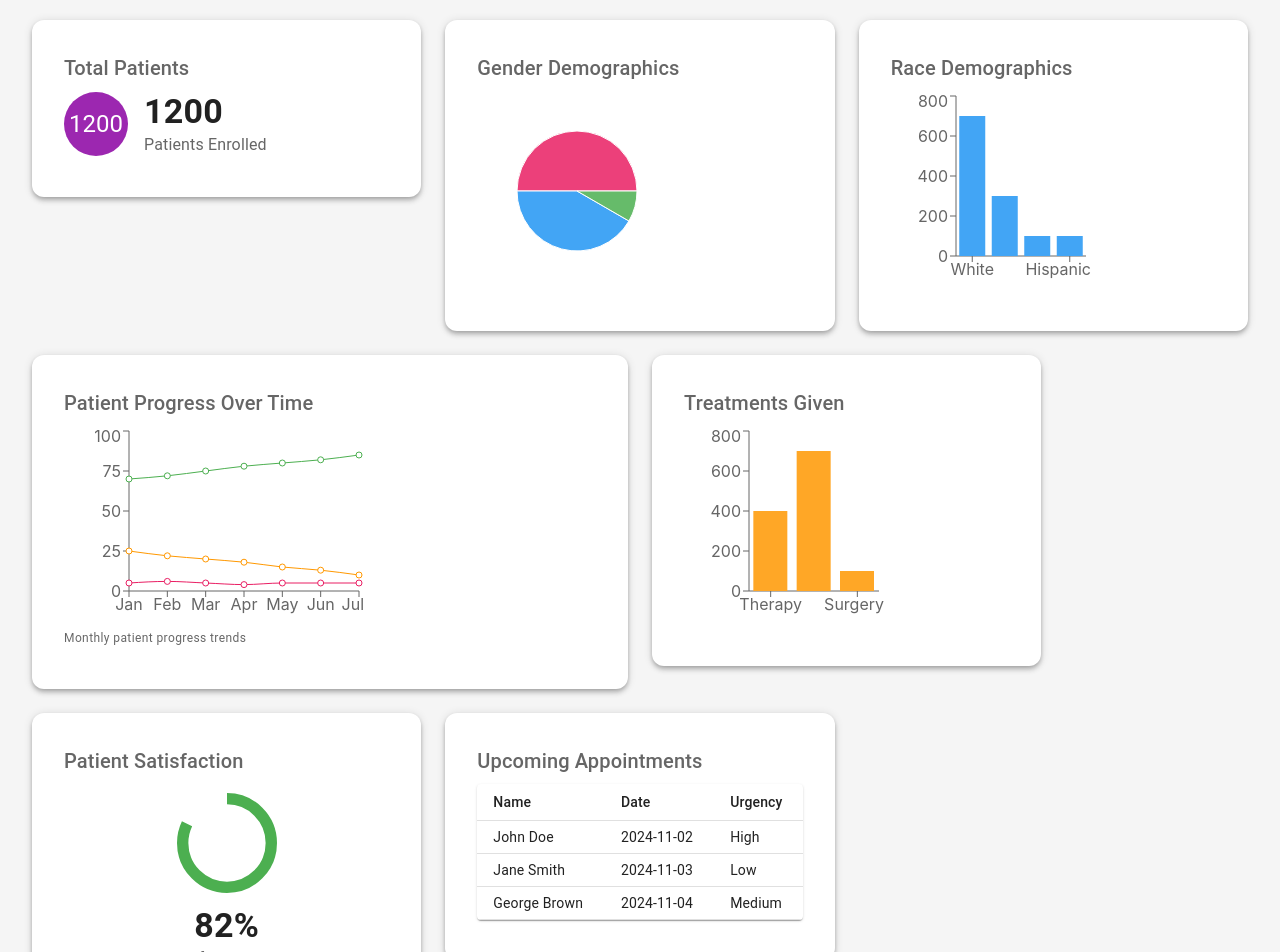
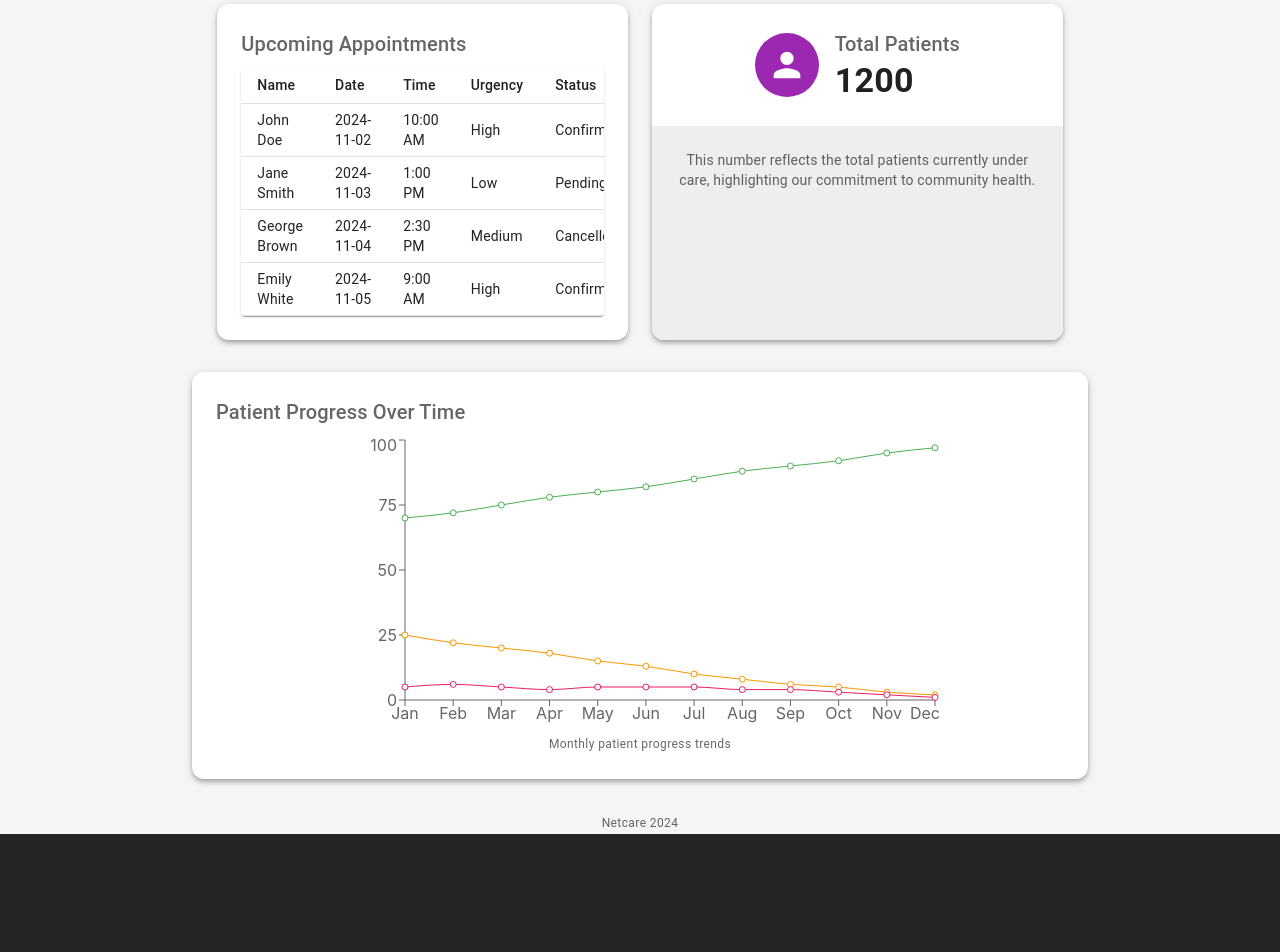
Before and after one commit to cfgcolumbus24/Team-15, a React (Create React App) app in the folder frontend/: page /home in a window 1280 px wide. Shown: the part 160-1112 px from the top of the page. After the commit the page ends 994 px from the top, so only its background shows below. Built offline with nearby package versions, Linux system fonts and the light colour scheme.

Commit message:
Updated Hoem page with simplified dashboard and UI

```diff
--- a/frontend/src/pages/home.tsx
+++ b/frontend/src/pages/home.tsx
@@ -5,7 +5,6 @@ import {
   CardContent,
   Typography,
   Grid,
-  CircularProgress,
   Avatar,
   Table,
   TableBody,
@@ -16,11 +15,6 @@ import {
   Paper,
 } from '@mui/material';
 import {
-  PieChart,
-  Pie,
-  Cell,
-  BarChart,
-  Bar,
   LineChart,
   Line,
   XAxis,
@@ -28,20 +22,10 @@ import {
   Tooltip,
 } from 'recharts';
 import { pink, blue, green, orange, purple, grey } from '@mui/material/colors';
+import PersonIcon from '@mui/icons-material/Person';
 
 // Sample hardcoded data
 const totalPatients = 1200;
-const demographicsData = [
-  { name: 'Male', value: 600 },
-  { name: 'Female', value: 500 },
-  { name: 'Other', value: 100 },
-];
-const raceData = [
-  { name: 'White', value: 700 },
-  { name: 'Black', value: 300 },
-  { name: 'Asian', value: 100 },
-  { name: 'Hispanic', value: 100 },
-];
 const patientProgressData = [
   { month: 'Jan', improved: 70, stable: 25, worsened: 5 },
   { month: 'Feb', improved: 72, stable: 22, worsened: 6 },
@@ -50,27 +34,34 @@ const patientProgressData = [
   { month: 'May', improved: 80, stable: 15, worsened: 5 },
   { month: 'Jun', improved: 82, stable: 13, worsened: 5 },
   { month: 'Jul', improved: 85, stable: 10, worsened: 5 },
-];
-const treatmentData = [
-  { treatment: 'Therapy', count: 400 },
-  { treatment: 'Medication', count: 700 },
-  { treatment: 'Surgery', count: 100 },
-];
-const satisfactionLevel = 82;
-const upcomingAppointments = [
-  { name: 'John Doe', date: '2024-11-02', urgency: 'High' },
-  { name: 'Jane Smith', date: '2024-11-03', urgency: 'Low' },
-  { name: 'George Brown', date: '2024-11-04', urgency: 'Medium' },
+  { month: 'Aug', improved: 88, stable: 8, worsened: 4 },
+  { month: 'Sep', improved: 90, stable: 6, worsened: 4 },
+  { month: 'Oct', improved: 92, stable: 5, worsened: 3 },
+  { month: 'Nov', improved: 95, stable: 3, worsened: 2 },
+  { month: 'Dec', improved: 97, stable: 2, worsened: 1 },
 ];
 
-// Colors for the charts
-const COLORS = [pink[400], blue[400], green[400], orange[400]];
+const upcomingAppointments = [
+  { name: 'John Doe', date: '2024-11-02', time: '10:00 AM', urgency: 'High', status: 'Confirmed' },
+  { name: 'Jane Smith', date: '2024-11-03', time: '1:00 PM', urgency: 'Low', status: 'Pending' },
+  { name: 'George Brown', date: '2024-11-04', time: '2:30 PM', urgency: 'Medium', status: 'Cancelled' },
+  { name: 'Emily White', date: '2024-11-05', time: '9:00 AM', urgency: 'High', status: 'Confirmed' },
+];
 
-const HomePage: React.FC = () => {
+const Home: React.FC = () => {
   return (
-    <Box p={4} bgcolor={grey[100]} minHeight="100vh">
+    <Box p={0} bgcolor={grey[100]} minHeight="100vh">
       {/* Header */}
-      <Box textAlign="center" mb={4} p={2} bgcolor={blue[700]} color="white" borderRadius={2}>
+      <Box
+        textAlign="center"
+        mb={4}
+        p={3}
+        sx={{
+          background: `linear-gradient(135deg, ${blue[800]} 30%, ${blue[600]} 90%)`,
+          color: 'white',
+          borderRadius: 0,
+        }}
+      >
         <Typography variant="h3" fontWeight="bold">
           Netcare Clinician Dashboard
         </Typography>
@@ -79,142 +70,11 @@ const HomePage: React.FC = () => {
         </Typography>
       </Box>
 
-      <Grid container spacing={3}>
-        {/* Total Patients Card */}
-        <Grid item xs={12} sm={6} md={4}>
-          <Card sx={{ boxShadow: 4, borderRadius: 3, p: 2 }}>
-            <CardContent>
-              <Typography variant="h6" color="text.secondary" gutterBottom>
-                Total Patients
-              </Typography>
-              <Box display="flex" alignItems="center">
-                <Avatar sx={{ bgcolor: purple[500], width: 64, height: 64, mr: 2 }}>
-                  <Typography variant="h5" color="white">
-                    {totalPatients}
-                  </Typography>
-                </Avatar>
-                <Box>
-                  <Typography variant="h4" fontWeight="bold" color="text.primary">
-                    {totalPatients}
-                  </Typography>
-                  <Typography color="text.secondary">Patients Enrolled</Typography>
-                </Box>
-              </Box>
-            </CardContent>
-          </Card>
-        </Grid>
-
-        {/* Gender Demographics Card */}
-        <Grid item xs={12} sm={6} md={4}>
-          <Card sx={{ boxShadow: 4, borderRadius: 3, p: 2 }}>
-            <CardContent>
-              <Typography variant="h6" color="text.secondary" gutterBottom>
-                Gender Demographics
-              </Typography>
-              <PieChart width={200} height={200}>
-                <Pie
-                  data={demographicsData}
-                  dataKey="value"
-                  nameKey="name"
-                  cx="50%"
-                  cy="50%"
-                  outerRadius={60}
-                  fill="#8884d8"
-                >
-                  {demographicsData.map((entry, index) => (
-                    <Cell key={`cell-${index}`} fill={COLORS[index % COLORS.length]} />
-                  ))}
-                </Pie>
-                <Tooltip />
-              </PieChart>
-            </CardContent>
-          </Card>
-        </Grid>
-
-        {/* Race Demographics Card */}
-        <Grid item xs={12} sm={6} md={4}>
-          <Card sx={{ boxShadow: 4, borderRadius: 3, p: 2 }}>
-            <CardContent>
-              <Typography variant="h6" color="text.secondary" gutterBottom>
-                Race Demographics
-              </Typography>
-              <BarChart width={200} height={200} data={raceData}>
-                <XAxis dataKey="name" />
-                <YAxis />
-                <Tooltip />
-                <Bar dataKey="value" fill={blue[400]} />
-              </BarChart>
-            </CardContent>
-          </Card>
-        </Grid>
-
-        {/* Patient Progress Card */}
-        <Grid item xs={12} sm={6} md={6}>
-          <Card sx={{ boxShadow: 4, borderRadius: 3, p: 2 }}>
-            <CardContent>
-              <Typography variant="h6" color="text.secondary" gutterBottom>
-                Patient Progress Over Time
-              </Typography>
-              <LineChart width={300} height={200} data={patientProgressData}>
-                <XAxis dataKey="month" />
-                <YAxis />
-                <Tooltip />
-                <Line type="monotone" dataKey="improved" stroke={green[500]} />
-                <Line type="monotone" dataKey="stable" stroke={orange[500]} />
-                <Line type="monotone" dataKey="worsened" stroke={pink[500]} />
-              </LineChart>
-              <Typography variant="caption" color="text.secondary">
-                Monthly patient progress trends
-              </Typography>
-            </CardContent>
-          </Card>
-        </Grid>
-
-        {/* Treatments Given Card */}
-        <Grid item xs={12} sm={6} md={4}>
-          <Card sx={{ boxShadow: 4, borderRadius: 3, p: 2 }}>
-            <CardContent>
-              <Typography variant="h6" color="text.secondary" gutterBottom>
-                Treatments Given
-              </Typography>
-              <BarChart width={200} height={200} data={treatmentData}>
-                <XAxis dataKey="treatment" />
-                <YAxis />
-                <Tooltip />
-                <Bar dataKey="count" fill={orange[400]} />
-              </BarChart>
-            </CardContent>
-          </Card>
-        </Grid>
-
-        {/* Patient Satisfaction Card */}
-        <Grid item xs={12} sm={6} md={4}>
-          <Card sx={{ boxShadow: 4, borderRadius: 3, p: 2 }}>
-            <CardContent>
-              <Typography variant="h6" color="text.secondary" gutterBottom>
-                Patient Satisfaction
-              </Typography>
-              <Box textAlign="center" mt={2}>
-                <CircularProgress
-                  variant="determinate"
-                  value={satisfactionLevel}
-                  size={100}
-                  thickness={5}
-                  sx={{ color: green[500] }}
-                />
-                <Typography variant="h4" fontWeight="bold" color="text.primary" mt={1}>
-                  {satisfactionLevel}%
-                </Typography>
-                <Typography color="text.secondary">Satisfaction Level</Typography>
-              </Box>
-            </CardContent>
-          </Card>
-        </Grid>
-
+      <Grid container spacing={3} justifyContent="center">
         {/* Upcoming Appointments Card */}
         <Grid item xs={12} sm={6} md={4}>
-          <Card sx={{ boxShadow: 4, borderRadius: 3, p: 2 }}>
-            <CardContent>
+          <Card sx={{ boxShadow: 4, borderRadius: 3, height: '100%' }}>
+            <CardContent sx={{ padding: 3 }}>
               <Typography variant="h6" color="text.secondary" gutterBottom>
                 Upcoming Appointments
               </Typography>
@@ -224,7 +84,9 @@ const HomePage: React.FC = () => {
                     <TableRow>
                       <TableCell>Name</TableCell>
                       <TableCell>Date</TableCell>
+                      <TableCell>Time</TableCell>
                       <TableCell>Urgency</TableCell>
+                      <TableCell>Status</TableCell>
                     </TableRow>
                   </TableHead>
                   <TableBody>
@@ -232,7 +94,9 @@ const HomePage: React.FC = () => {
                       <TableRow key={index}>
                         <TableCell>{appointment.name}</TableCell>
                         <TableCell>{appointment.date}</TableCell>
+                        <TableCell>{appointment.time}</TableCell>
                         <TableCell>{appointment.urgency}</TableCell>
+                        <TableCell>{appointment.status}</TableCell>
                       </TableRow>
                     ))}
                   </TableBody>
@@ -241,9 +105,64 @@ const HomePage: React.FC = () => {
             </CardContent>
           </Card>
         </Grid>
+
+        {/* Total Patients Card */}
+        <Grid item xs={12} sm={6} md={4}>
+          <Card sx={{ boxShadow: 4, borderRadius: 3, height: '100%', display: 'flex', flexDirection: 'column' }}>
+            <CardContent sx={{ padding: 3, display: 'flex', alignItems: 'center', justifyContent: 'center' }}>
+              <Avatar sx={{ bgcolor: purple[500], width: 64, height: 64, mr: 2 }}>
+                <PersonIcon sx={{ fontSize: 40, color: 'white' }} />
+              </Avatar>
+              <Box textAlign="left">
+                <Typography variant="h6" color="text.secondary">
+                  Total Patients
+                </Typography>
+                <Typography variant="h4" fontWeight="bold" color="text.primary">
+                  {totalPatients}
+                </Typography>
+              </Box>
+            </CardContent>
+            <CardContent sx={{ padding: 3, textAlign: 'center', bgcolor: grey[200], borderRadius: 0, flexGrow: 1 }}>
+              <Typography variant="body2" color="text.secondary">
+                This number reflects the total patients currently under care, highlighting our commitment to community health.
+              </Typography>
+            </CardContent>
+          </Card>
+        </Grid>
       </Grid>
+
+      {/* Patient Progress Card */}
+      <Grid item xs={12} mt={4} display="flex" justifyContent="center">
+        <Card sx={{ boxShadow: 4, borderRadius: 3, width: '70%' }}>
+          <CardContent sx={{ padding: 3 }}>
+            <Typography variant="h6" color="text.secondary" gutterBottom>
+              Patient Progress Over Time
+            </Typography>
+            <Box sx={{ width: '100%', display: 'flex', justifyContent: 'center' }}>
+              <LineChart width={600} height={300} data={patientProgressData}>
+                <XAxis dataKey="month" />
+                <YAxis />
+                <Tooltip />
+                <Line type="monotone" dataKey="improved" stroke={green[500]} />
+                <Line type="monotone" dataKey="stable" stroke={orange[500]} />
+                <Line type="monotone" dataKey="worsened" stroke={pink[500]} />
+              </LineChart>
+            </Box>
+            <Typography variant="caption" color="text.secondary" sx={{ display: 'flex', justifyContent: 'center' }}>
+              Monthly patient progress trends
+            </Typography>
+          </CardContent>
+        </Card>
+      </Grid>
+
+      {/* Footer */}
+      <Box textAlign="center" mt={4}>
+        <Typography variant="caption" color="text.secondary">
+          Netcare 2024
+        </Typography>
+      </Box>
     </Box>
   );
 };
 
-export default HomePage;
+export default Home;
```
